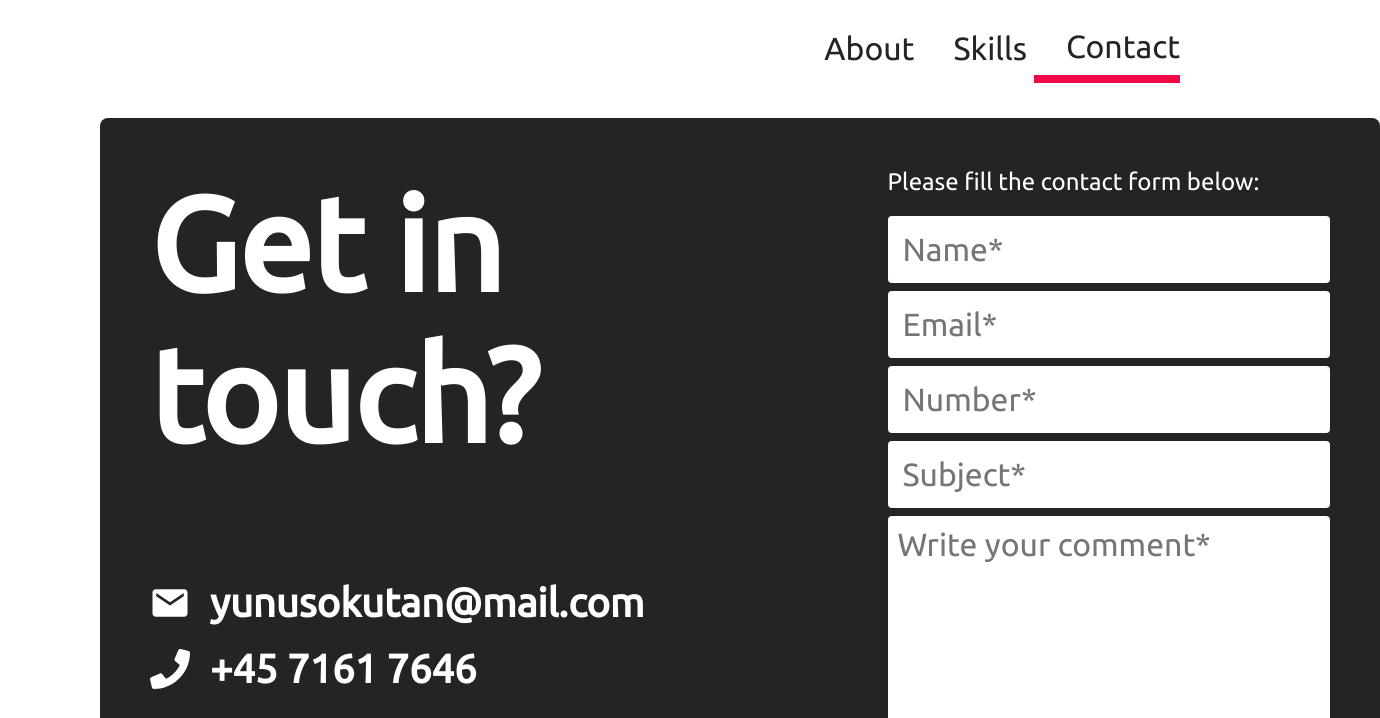
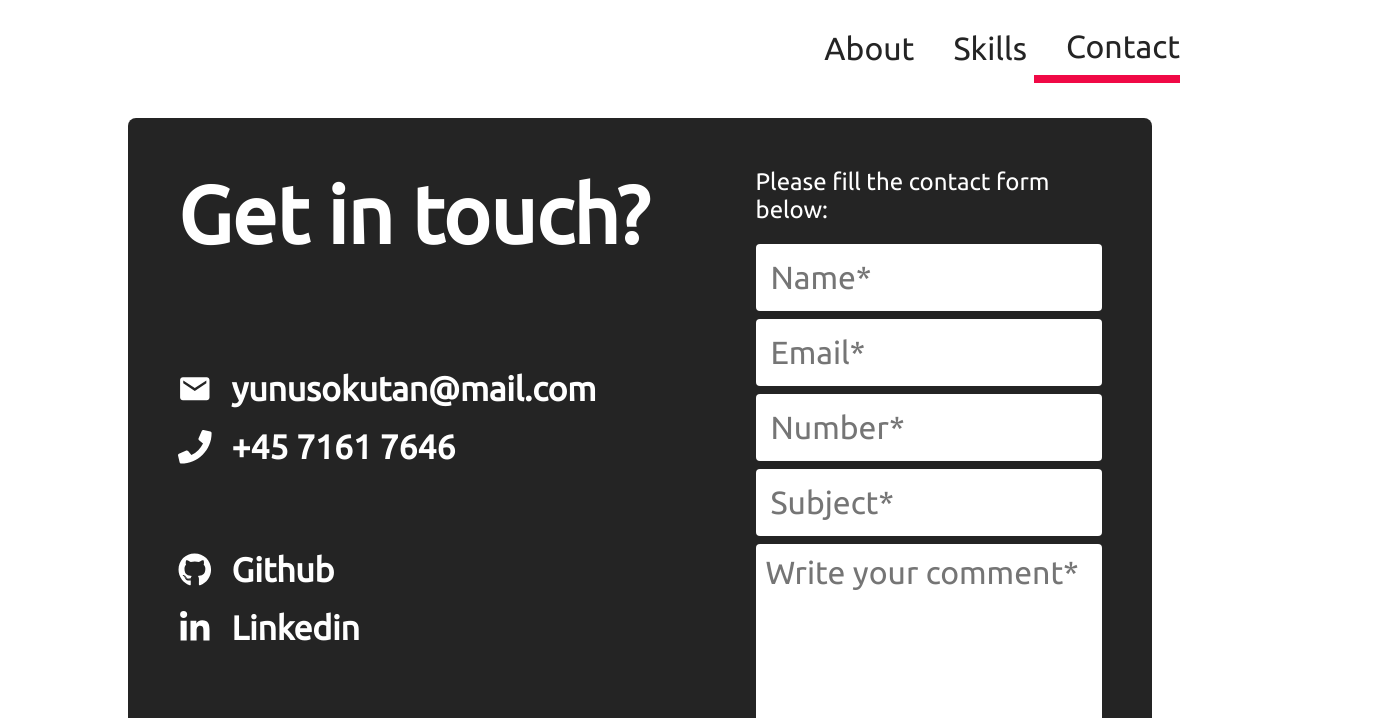
Before and after one commit to bridgecrew-perf6/portfolio-3, a Gatsby site: page /contact in a window 1280 px wide. Shown: the part 82-800 px from the top of the page, 1380 px wide, since content can reach past the window. Built offline with nearby package versions, Linux system fonts and the light colour scheme; Gatsby itself is replaced by a stand-in of ours.

Commit message:
Scroll fix, css fix and template

```diff
--- a/src/components/Contact/ContactElements.js
+++ b/src/components/Contact/ContactElements.js
@@ -28,8 +28,14 @@ export const ContactHeader = styled.h1`
   font-size: 8.2rem;
   font-weight: 600;
   color: #fff;
-  @media screen and (max-width: 891px) {
-    font-size: 2.3rem;
+  text-align: left;
+
+  @media screen and (max-width: 1700px) {
+    font-size: 5rem;
+  }
+
+  @media screen and (max-width: 791px) {
+    font-size: 3rem;
   }
 `
 
@@ -37,7 +43,8 @@ export const ContactOuterWrapper = styled.div`
   display: flex;
   flex-direction: column;
   margin-top: 100px;
-  @media screen and (max-width: 891px) {
+
+  @media screen and (max-width: 1150px) {
     margin: 25px 0;
   }
 `
@@ -45,7 +52,7 @@ export const ContactOuterWrapper = styled.div`
 export const ContactInnerWrapper = styled.div`
   display: flex;
   align-items: center;
-  font-size: 2.5rem;
+  font-size: 2.1rem;
   font-weight: 600;
   margin: 10px 0;
   a {
@@ -53,12 +60,12 @@ export const ContactInnerWrapper = styled.div`
     color: #fff;
     transition: all 0.5s ease;
   }
-
   a:hover {
     transition: all 0.5s ease;
     color: #f00946;
   }
-  @media screen and (max-width: 991px) {
+
+  @media screen and (max-width: 791px) {
     font-size: 1.1rem;
   }
 `
@@ -71,13 +78,15 @@ export const ContactFormTextWrapper = styled.div`
   width: 100%;
   display: flex;
   justify-content: center;
+  text-align: left;
   p {
     width: 100%;
     font-size: 1.5rem;
     margin-bottom: 20px;
     color: #fff;
   }
-  @media screen and (max-width: 891px) {
+
+  @media screen and (max-width: 791px) {
     width: 100%;
     p {
       font-size: 1rem;
@@ -89,7 +98,8 @@ export const ContactForm = styled.form`
   width: 60%;
   height: 100%;
   margin: 0 auto;
-  @media screen and (max-width: 891px) {
+
+  @media screen and (max-width: 1150px) {
     width: 100%;
   }
 `
@@ -97,7 +107,6 @@ export const ContactForm = styled.form`
 export const ContactFormInnerWrapper = styled.div`
   display: flex;
   flex-direction: column;
-  min-width: 50%;
 `
 export const ContactFormOuterWrapper = styled.div`
   display: flex;
@@ -139,7 +148,7 @@ export const Input = styled.input`
     background-color: rgba(255, 255, 255, 0.8);
   }
 
-  @media screen and (max-width: 891px) {
+  @media screen and (max-width: 791px) {
     font-size: 1.2rem;
   }
 `
@@ -203,7 +212,7 @@ export const Textarea = styled.textarea`
     background-color: rgba(255, 255, 255, 0.8);
   }
 
-  @media screen and (max-width: 891px) {
+  @media screen and (max-width: 791px) {
     font-size: 1.2rem;
   }
 `
--- a/src/components/Contact/index.js
+++ b/src/components/Contact/index.js
@@ -1,6 +1,6 @@
 import React, { useState, useRef } from "react"
 import { IoMdMail } from "react-icons/io"
-import { FaPhone, FaTimes } from "react-icons/fa"
+import { FaGithub, FaLinkedinIn, FaPhone, FaTimes } from "react-icons/fa"
 import {
   ContactCol,
   ContactHeader,
@@ -19,7 +19,7 @@ import {
   ContactFormText,
   ContactFormTextWrapper,
 } from "./ContactElements"
-import { Section, Container } from "../Page/PageElements"
+import { Section, Container } from "../../templates/PageElements"
 
 const Contact = () => {
   const initialInputs = {
@@ -84,9 +84,29 @@ const Contact = () => {
                 <IoMdMail style={{ color: "#fff", marginRight: "20px" }} />
                 <a href="mailto:yunusokutan@mail.com">yunusokutan@mail.com</a>
               </ContactInnerWrapper>
-              <ContactInnerWrapper>
+              <ContactInnerWrapper style={{ marginBottom: "75px" }}>
                 <FaPhone style={{ color: "#fff", marginRight: "20px" }} />
                 <a href="tel:+4571617646">+45 7161 7646</a>
+              </ContactInnerWrapper>
+              <ContactInnerWrapper>
+                <FaGithub style={{ color: "#fff", marginRight: "20px" }} />
+                <a
+                  href="https://github.com/yunus-cookies/"
+                  target="_blank"
+                  rel="noreferrer"
+                >
+                  Github
+                </a>
+              </ContactInnerWrapper>
+              <ContactInnerWrapper>
+                <FaLinkedinIn style={{ color: "#fff", marginRight: "20px" }} />
+                <a
+                  href="https://www.linkedin.com/in/yunus-emre-okutan-74b658141"
+                  target="_blank"
+                  rel="noreferrer"
+                >
+                  Linkedin
+                </a>
               </ContactInnerWrapper>
             </ContactOuterWrapper>
           </ContactCol>
@@ -99,7 +119,7 @@ const Contact = () => {
               <ContactFormTextWrapper>
                 {showError && (
                   <ErrorMessage>
-                    Et eller flere felter mangler
+                    One or more fields are missing
                     <FaTimes
                       onClick={() => setShowError(false)}
                       style={{ cursor: "pointer" }}
--- a/src/components/Hero/index.js
+++ b/src/components/Hero/index.js
@@ -2,7 +2,7 @@ import React from "react"
 import { useStaticQuery, graphql } from "gatsby"
 import Img from "gatsby-image"
 import { HeroWrapper, HeroImgWrapper, HeroTextWrapper } from "./HeroElements"
-import { Section, Container } from "../Page/PageElements"
+import { Section, Container } from "../../templates/PageElements"
 
 const Hero = () => {
   const data = useStaticQuery(graphql`
--- a/src/components/Nav/index.js
+++ b/src/components/Nav/index.js
@@ -25,10 +25,7 @@ const Nav = () => {
   const handleClick = () => setClick(!click)
 
   const isScrolling = () => {
-    if (window.pageYOffset > 0) {
-      setClick(true)
-    }
-    setClick(false)
+    if (window.pageYOffset > 0) setClick(false)
   }
 
   useEffect(() => {
@@ -49,14 +46,14 @@ const Nav = () => {
                 <SocialLink
                   href="https://github.com/yunus-cookies/"
                   target="_blank"
-                  rel="external github link"
+                  rel="noreferrer"
                 >
                   <FaGithub />
                 </SocialLink>
                 <SocialLink
                   href="https://www.linkedin.com/in/yunus-emre-okutan-74b658141"
                   target="_blank"
-                  rel="external linkedin link"
+                  rel="noreferrer"
                 >
                   <FaLinkedinIn />
                 </SocialLink>
--- a/src/components/Skills/SkillsElements.js
+++ b/src/components/Skills/SkillsElements.js
@@ -23,7 +23,8 @@ export const SkillsGroup = styled.div`
       transform: scale(1.01);
     }
   }
-  @media screen and (max-width: 891px) {
+
+  @media screen and (max-width: 791px) {
     h1 {
       font-size: 26px;
     }
--- a/src/components/Skills/index.js
+++ b/src/components/Skills/index.js
@@ -1,6 +1,6 @@
 import React from "react"
-import { Container, Section } from "../Page/PageElements"
 import { SkillsWrapper, SkillsGroup } from "./SkillsElements"
+import { Section, Container } from "../../templates/PageElements"
 
 const Skills = () => {
   return (
--- a/src/components/Page/PageElements.js
+++ b/src/templates/PageElements.js
@@ -4,30 +4,43 @@ export const Section = styled.div`
   width: 100%;
   height: 100%;
   margin-top: 200px;
-  margin-bottom: 100px;
-  @media screen and (max-width: 891px) {
+  max-width: 80%;
+  margin-left: auto;
+  margin-right: auto;
+
+  @media screen and (max-width: 1150px) {
+    padding: 0 12px 12px 12px;
+    max-width: 100%;
+  }
+
+  @media screen and (max-width: 791px) {
     margin-top: 100px;
-    margin-bottom: 0;
     padding: 0 12px 12px 12px;
+    max-width: 100%;
   }
 `
+
 export const Container = styled.div`
+  background-color: #242424;
+  border-radius: 8px;
   width: 100%;
+  height: 100%;
   max-width: 1500px;
-  margin: 0 100px;
-  border-radius: 8px;
-  background-color: #242424;
   padding: 50px;
-  @media screen and (max-width: 891px) {
+  text-align: left;
+
+  @media screen and (max-width: 791px) {
     padding: 30px;
     margin: 0 auto;
+    text-align: center;
   }
   ${props =>
     props.contact &&
     css`
       display: flex;
       flex-direction: row;
-      @media screen and (max-width: 891px) {
+
+      @media screen and (max-width: 1150px) {
         flex-direction: column;
       }
     `}
```
Also changed, not shown: src/components/Hero/HeroElements.js (+6 -4 lines), src/components/Nav/NavElements.js (+12 -7 lines), src/components/Page/index.js (deleted, +0 -14 lines).
